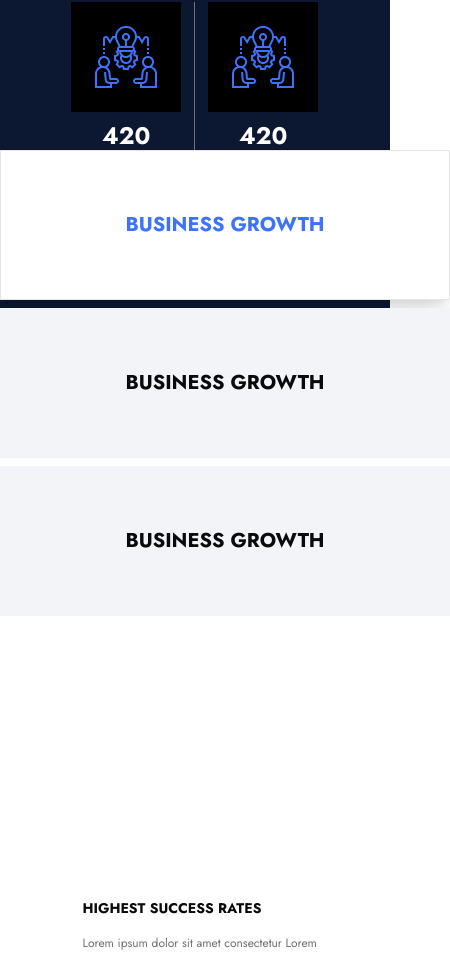
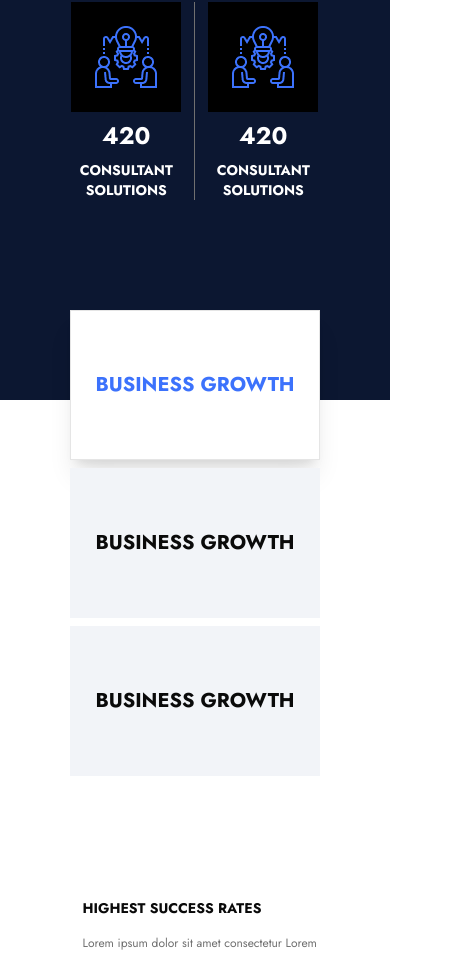
Before and after one commit to Olaoluwa2170/fontend-design-test, a React (Vite) app: page / in a window 390 px wide. Shown: the part 6625-7586 px from the top of the page, 450 px wide, since content can reach past the window. Built offline with nearby package versions, Linux system fonts and the light colour scheme.

Commit message:
style working on body

```diff
--- a/src/components/Body.tsx
+++ b/src/components/Body.tsx
@@ -198,16 +198,16 @@ const Body = () => {
         </DefaultWidth>
       </section>
       <section className="h-[90vh]">
-        <div className="flex md:flex-row flex-col justify-center gap-2 -translate-y-[15.625rem] md:-translate-y-[4.5rem]">
-          <div className="w-[450px] h-[150px] flex items-center justify-center bg-white shadow-xl border">
+        <div className="flex md:flex-row flex-col justify-center items-center gap-2 -translate-y-[5.625rem] md:-translate-y-[4.5rem]">
+          <div className="md:w-[450px] w-[250px] h-[150px] flex items-center justify-center bg-white shadow-xl border">
             <p className="text-center text-primary-t200 text-xl font-bold">
               BUSINESS GROWTH
             </p>
           </div>
-          <div className="w-[450px] h-[150px] flex items-center justify-center bg-[#F2F4F8]">
+          <div className="md:w-[450px] w-[250px] h-[150px] flex items-center justify-center bg-[#F2F4F8]">
             <p className="text-center text-xl font-bold">BUSINESS GROWTH</p>
           </div>
-          <div className="w-[450px] h-[150px] flex items-center justify-center bg-[#F2F4F8]">
+          <div className="md:w-[450px] w-[250px] h-[150px] flex items-center justify-center bg-[#F2F4F8]">
             <p className="text-center text-xl font-bold">BUSINESS GROWTH</p>
           </div>
         </div>
--- a/src/index.css
+++ b/src/index.css
@@ -3,6 +3,8 @@
 @tailwind base;
 @tailwind components;
 @tailwind utilities;
+
+
 @layer base {
   :root {
     --background: 0 0% 100%;
```
